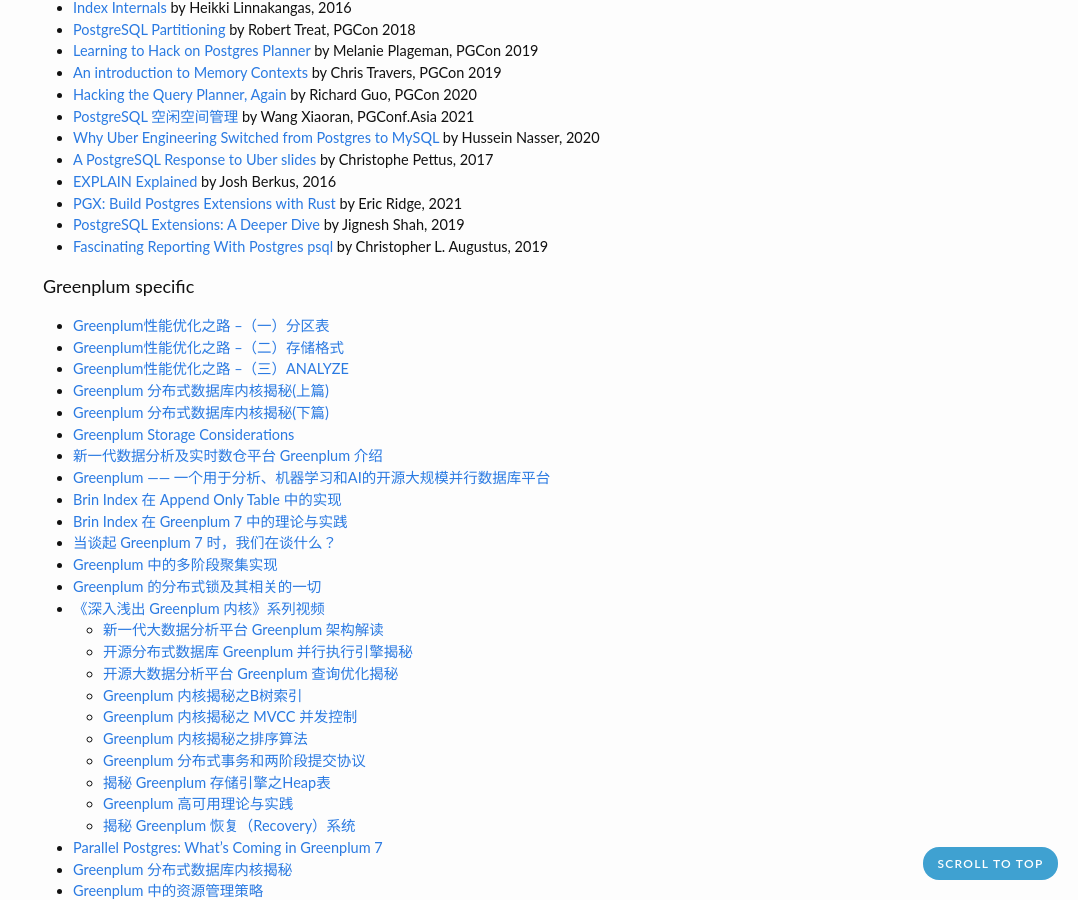
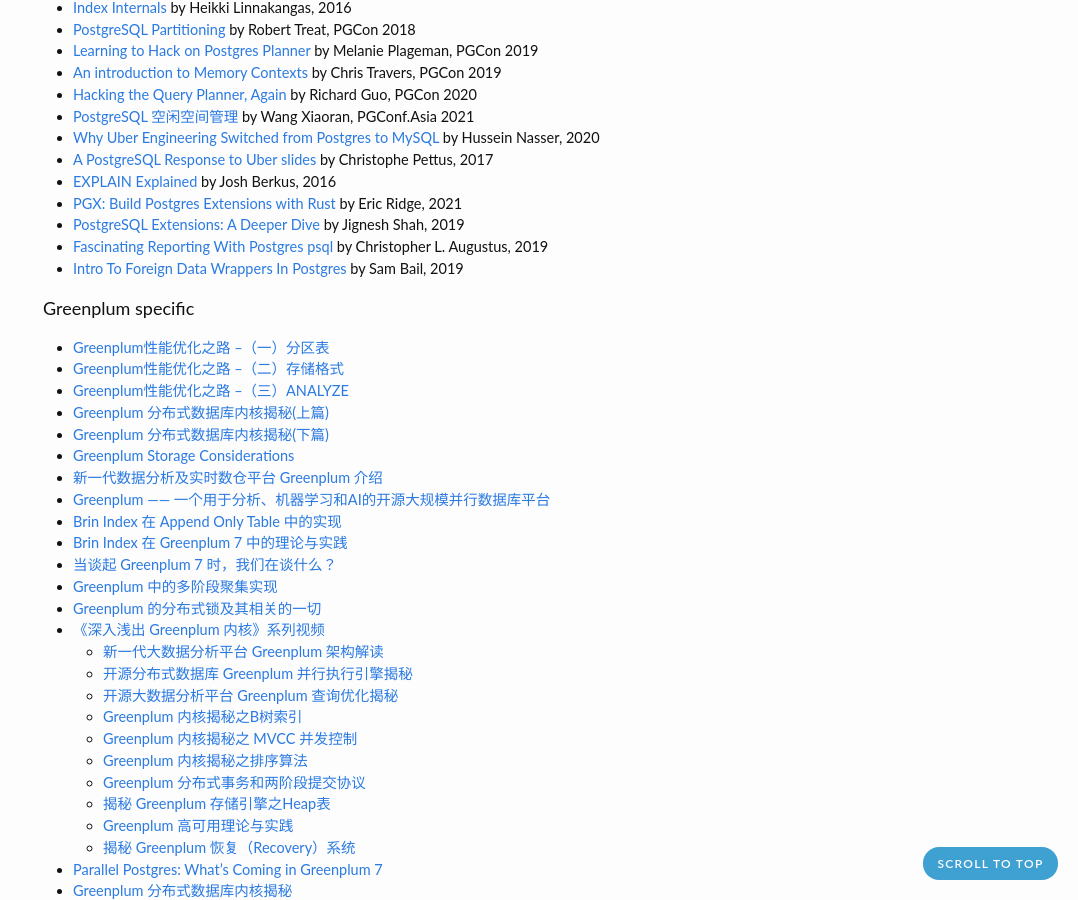
Before and after one commit to zhjwpku/zhjwpku.github.io, a Jekyll site: the page built from _posts/2022-07-12-awesome-postgres.md, in a window 1280 px wide and 900 px high, scrolled down 2606 px. Shown: the whole window, without its empty margins (202-1280 px from the left). Built offline with Jekyll 4.4.1, drawn with Linux system fonts in a browser that asks for light colours; comment, search, counter and statistics services are not loaded.

Commit message:
Intro To Foreign Data Wrappers In Postgres
Signed-off-by: Junwang Zhao <zhjwpku@gmail.com>

```diff
--- a/_posts/2022-07-12-awesome-postgres.md
+++ b/_posts/2022-07-12-awesome-postgres.md
@@ -133,6 +133,7 @@
 - [PGX: Build Postgres Extensions with Rust](https://www.youtube.com/watch?v=RORkgaURcS0) by Eric Ridge, 2021
 - [PostgreSQL Extensions: A Deeper Dive](https://www.youtube.com/watch?v=HNg-N7ZjwjE) by Jignesh Shah, 2019
 - [Fascinating Reporting With Postgres psql](https://www.youtube.com/watch?v=GMiJs7YSzXM) by Christopher L. Augustus, 2019
+- [Intro To Foreign Data Wrappers In Postgres](https://www.youtube.com/watch?v=Swl0P7cP3-w) by Sam Bail, 2019
 
 <h4>Greenplum specific</h4>
 
```
